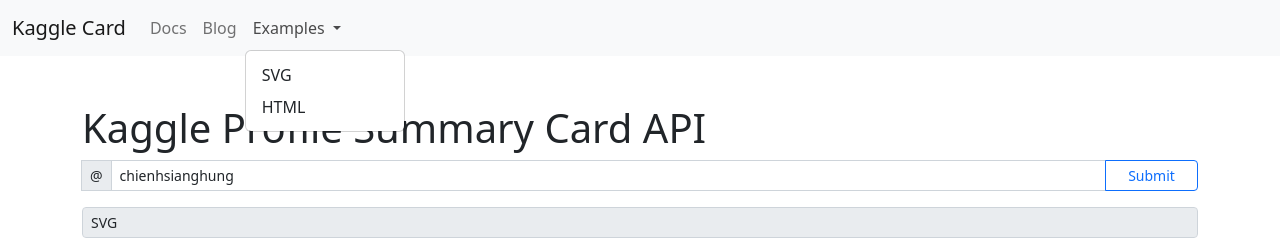
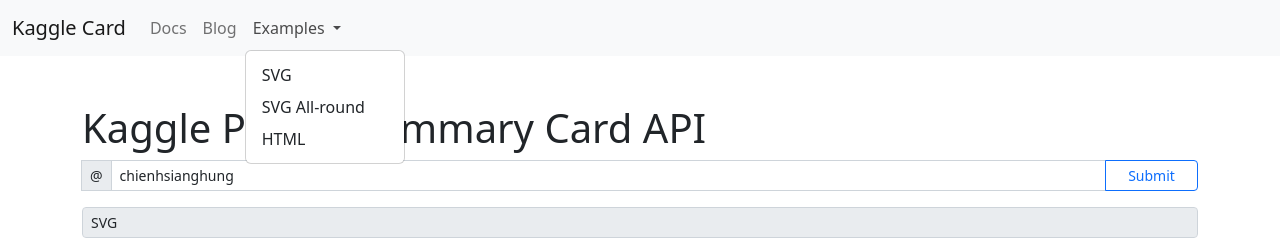
Before and after one commit to chienhsiang-hung/kaggle-profile-summary-card, a plain HTML site: page index.html in a window 1280 px wide. Both pictures are taken after a click on the button "Examples". Shown: the top 251 px of the page. Drawn offline with nearby package versions, Linux system fonts and the light colour scheme.

Commit message:
Update index.html

```diff
--- a/index.html
+++ b/index.html
@@ -94,6 +94,7 @@
               </a>
               <ul class="dropdown-menu">
                 <li><a class="dropdown-item" href="src/template/response_template.svg">SVG</a></li>
+                <li><a class="dropdown-item" href="src/template/svg-allround.svg">SVG All-round</a></li>
                 <li><a class="dropdown-item" href="src/template/response_template.html">HTML</a></li>
               </ul>
             </li>
```
